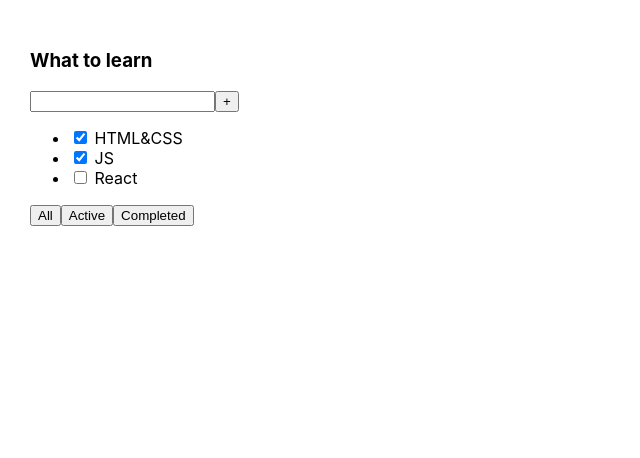
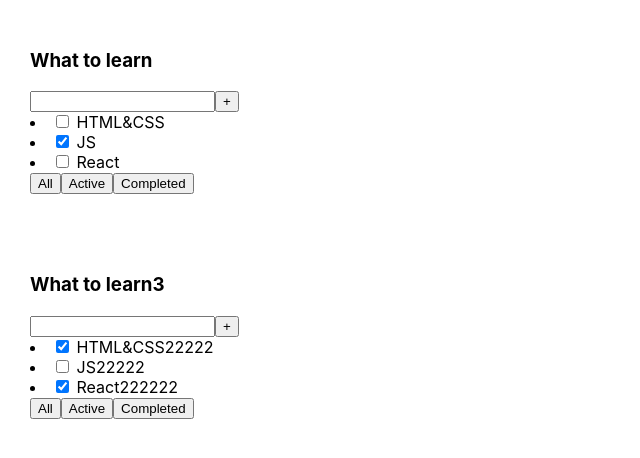
Before and after one commit to DanilMoskalets/It-incubator-todolist-ts, a React (Create React App) app: page / in a window 1280 px wide. Shown: the top 458 px of the page, without its empty margins (0-640 px from the left). Built offline with nearby package versions, Linux system fonts and the light colour scheme.

Commit message:
everything is done according to the lesson#1

```diff
--- a/src/App.tsx
+++ /dev/null
@@ -1,28 +0,0 @@
-import React from 'react';
-import './App.css';
-
-function App() {
-    return (
-        <div className="App">
-            <div>
-                <h3>What to learn</h3>
-                <div>
-                    <input/>
-                    <button>+</button>
-                </div>
-                <ul>
-                    <li><input type="checkbox" checked={true}/> <span>HTML&CSS</span></li>
-                    <li><input type="checkbox" checked={true}/> <span>JS</span></li>
-                    <li><input type="checkbox" checked={false}/> <span>React</span></li>
-                </ul>
-                <div>
-                    <button>All</button>
-                    <button>Active</button>
-                    <button>Completed</button>
-                </div>
-            </div>
-        </div>
-    );
-}
-
-export default App;
--- /dev/null
+++ b/src/components/App.tsx
@@ -0,0 +1,28 @@
+import React from 'react';
+import '../App.css';
+import {TodoList} from "./TodoList";
+
+function App() {
+
+    let arrForTodolist1=[
+        {id:1, title:'HTML&CSS', isDone:false},
+        {id:2, title:'JS', isDone:true},
+        {id:3, title:'React', isDone:false},
+    ]
+
+    let arrForTodolist2=[
+        {id:1, title:'HTML&CSS22222', isDone:true},
+        {id:2, title:'JS22222', isDone:false},
+        {id:3, title:'React222222', isDone:true},
+    ]
+
+
+    return (
+        <div>
+            <TodoList ogurcy='What to learn' arrForTodolist1 = {arrForTodolist1}/>
+            <TodoList pomidorchiki='What to learn3' arrForTodolist1 = {arrForTodolist2}/>
+        </div>
+    );
+}
+
+export default App;
--- /dev/null
+++ b/src/components/TodoList.tsx
@@ -0,0 +1,47 @@
+// @flow
+import * as React from 'react';
+import {Item} from "./Item";
+
+type TodoListProp = {
+    ogurcy?: string;
+    pomidorchiki?: string
+    arrForTodolist1: Array<InArr>
+}
+
+type InArr = {
+    id: number
+    title: string
+    isDone: boolean
+}
+
+export const TodoList = (props: TodoListProp) => {
+    return (
+        <div className="App">
+            <div>
+                <h3>{props.ogurcy}</h3>
+                <h3>{props.pomidorchiki}</h3>
+                <div>
+                    <input/>
+                    <button>+</button>
+                </div>
+
+                {props.arrForTodolist1.map((m) => {
+                        return (
+                            <li><input type="checkbox" checked={m.isDone}/> <span>{m.title}</span></li>
+                        )
+
+                })}
+                {/*<ul>*/}
+                {/*    <li><input type="checkbox" checked={props.arrForTodolist1[0].isDone}/> <span>{props.arrForTodolist1[0].title}</span></li>*/}
+                {/*    <li><input type="checkbox" checked={props.arrForTodolist1[1].isDone}/> <span>{props.arrForTodolist1[1].title}</span></li>*/}
+                {/*    <li><input type="checkbox" checked={props.arrForTodolist1[2].isDone}/> <span>{props.arrForTodolist1[2].title}</span></li>*/}
+                {/*</ul>*/}
+                <div>
+                    <button>All</button>
+                    <button>Active</button>
+                    <button>Completed</button>
+                </div>
+            </div>
+        </div>
+    );
+};
--- a/src/index.tsx
+++ b/src/index.tsx
@@ -1,10 +1,11 @@
 import React from 'react';
 import ReactDOM from 'react-dom';
 import './index.css';
-import App from './App';
+import App from './components/App';
 import * as serviceWorker from './serviceWorker';
 
-ReactDOM.render(<App />,  document.getElementById('root'));
+ReactDOM.render(
+        <App />,  document.getElementById('root'));
 
 // If you want your app to work offline and load faster, you can change
 // unregister() to register() below. Note this comes with some pitfalls.
```
Also changed, not shown: 1 other file (tests, documents, lock files or other folders).
